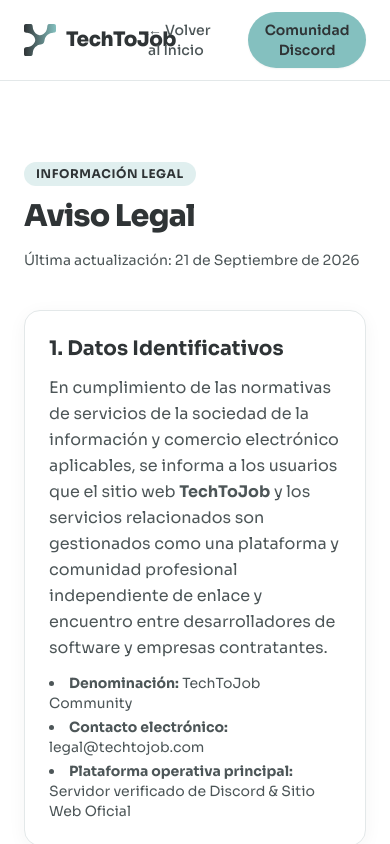
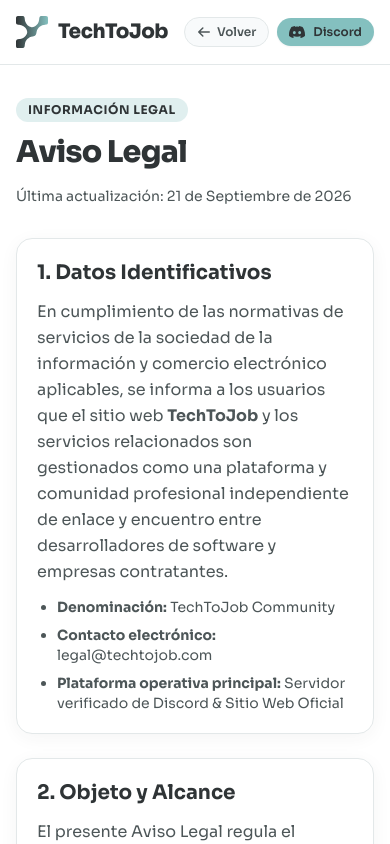
Before and after one commit to Tobias388/techtojob-landing, a website built with Vite: page aviso-legal.html in a window 390 px wide. Shown: the top 844 px of the page. Built offline with nearby package versions, Linux system fonts and the light colour scheme.

Commit message:
Refactor header and main content layout in aviso-legal.html
Updated layout and styling of the header and main content sections in aviso-legal.html. Adjusted spacing, added classes for better responsiveness, and improved accessibility features.

```diff
--- a/aviso-legal.html
+++ b/aviso-legal.html
@@ -28,27 +28,35 @@
 
   <!-- HEADER -->
   <header class="sticky top-0 z-50 w-full bg-white/90 backdrop-blur-md border-b border-border-main transition-all duration-200">
-    <div class="max-w-7xl mx-auto px-6 h-20 flex items-center justify-between">
+    <div class="max-w-7xl mx-auto px-4 sm:px-6 h-16 sm:h-20 flex items-center justify-between gap-3">
       <!-- Logo Principal: Mobile (Símbolo + Texto) | Desktop (Logo Horizontal v1Positivo) -->
-      <a href="./index.html" class="flex items-center gap-2.5 font-extrabold text-xl lg:text-2xl tracking-tight text-text-main focus-visible:ring-2 focus-visible:ring-primary rounded-lg" aria-label="TechToJob Inicio">
+      <a href="./index.html" class="flex items-center gap-2.5 font-extrabold text-xl lg:text-2xl tracking-tight text-text-main focus-visible:ring-2 focus-visible:ring-primary rounded-lg flex-shrink-0" aria-label="TechToJob Inicio">
         <img src="/logos/simbolo-degradado.svg" alt="TechToJob" width="34" height="34" class="h-8 w-8 sm:hidden flex-shrink-0">
         <span class="sm:hidden">TechToJob</span>
         <img src="/logos/v1-positivo.svg" alt="TechToJob" width="162" height="24" class="hidden sm:block h-7 lg:h-8 w-auto">
       </a>
 
-      <nav class="flex items-center gap-6 text-sm font-medium text-text-muted">
-        <a href="./index.html" class="hover:text-text-main transition-colors focus-visible:ring-2 focus-visible:ring-primary rounded px-1">&larr; Volver al Inicio</a>
-        <a href="https://discord.gg/rY9hfDeqB" target="_blank" rel="noopener noreferrer" class="btn btn--primary text-sm py-2 px-4">
-          Comunidad Discord
+      <nav class="flex items-center gap-2 sm:gap-4 flex-shrink-0">
+        <a href="./index.html" class="inline-flex items-center gap-1.5 px-3 py-1.5 sm:px-3.5 sm:py-2 rounded-full text-xs sm:text-sm font-semibold text-text-muted hover:text-text-main bg-bg-alt hover:bg-white border border-border-main hover:border-primary transition-all whitespace-nowrap focus-visible:ring-2 focus-visible:ring-primary">
+          <svg class="w-3.5 h-3.5 sm:w-4 sm:h-4 shrink-0" fill="none" stroke="currentColor" viewBox="0 0 24 24" aria-hidden="true">
+            <path stroke-linecap="round" stroke-linejoin="round" stroke-width="2.5" d="M10 19l-7-7m0 0l7-7m-7 7h18" />
+          </svg>
+          <span>Volver<span class="hidden sm:inline"> al Inicio</span></span>
+        </a>
+        <a href="https://discord.gg/rY9hfDeqB" target="_blank" rel="noopener noreferrer" class="btn btn--primary text-xs sm:text-sm py-1.5 px-3 sm:py-2 sm:px-4 whitespace-nowrap">
+          <svg class="w-4 h-4 shrink-0" viewBox="0 0 24 24" fill="currentColor" aria-hidden="true">
+            <path d="M20.317 4.37a19.791 19.791 0 0 0-4.885-1.515.074.074 0 0 0-.079.037c-.21.375-.444.864-.608 1.25a18.27 18.27 0 0 0-5.487 0 12.64 12.64 0 0 0-.617-1.25.077.077 0 0 0-.079-.037A19.736 19.736 0 0 0 3.677 4.37a.07.07 0 0 0-.032.027C.533 9.046-.32 13.58.099 18.057a.082.082 0 0 0 .031.057 19.9 19.9 0 0 0 5.993 3.03.078.078 0 0 0 .084-.028c.462-.63.874-1.295 1.226-1.994.021-.041.001-.09-.041-.106a13.107 13.107 0 0 1-1.872-.892.077.077 0 0 1-.008-.128 10.2 10.2 0 0 0 .372-.292.074.074 0 0 1 .077-.01c3.929 1.793 8.18 1.793 12.061 0a.074.074 0 0 1 .078.01c.12.098.246.198.373.292a.077.077 0 0 1-.006.127 12.299 12.299 0 0 1-1.873.894.077.077 0 0 0-.041.107c.36.698.772 1.362 1.225 1.993a.076.076 0 0 0 .084.028 19.839 19.839 0 0 0 6.002-3.03.077.077 0 0 0 .032-.054c.5-5.177-.838-9.674-3.549-13.66a.061.061 0 0 0-.031-.028zM8.02 15.33c-1.183 0-2.157-1.085-2.157-2.419 0-1.333.956-2.419 2.157-2.419 1.21 0 2.176 1.096 2.157 2.42 0 1.333-.956 2.418-2.157 2.418zm7.975 0c-1.183 0-2.157-1.085-2.157-2.419 0-1.333.955-2.419 2.157-2.419 1.21 0 2.176 1.096 2.157 2.42 0 1.333-.946 2.418-2.157 2.418z" />
+          </svg>
+          <span><span class="hidden sm:inline">Comunidad </span>Discord</span>
         </a>
       </nav>
     </div>
   </header>
 
   <!-- CONTENT -->
-  <main id="main-content" class="py-section-mob lg:py-section-desk flex-grow">
-    <div class="max-w-4xl mx-auto px-6">
-      <div class="mb-10">
+  <main id="main-content" class="py-8 sm:py-12 lg:py-16 flex-grow">
+    <div class="max-w-4xl mx-auto px-4 sm:px-6">
+      <div class="mb-8 sm:mb-10">
         <span class="text-xs font-bold tracking-wider text-text-main uppercase bg-primary/25 px-3 py-1 rounded-full inline-block mb-3">
           Información Legal
         </span>
@@ -58,20 +66,20 @@
         <p class="text-text-muted text-sm">Última actualización: 21 de Septiembre de 2026</p>
       </div>
 
-      <div class="space-y-8 text-text-muted text-base leading-relaxed">
-        <section class="card bg-white">
+      <div class="space-y-6 sm:space-y-8 text-text-muted text-base leading-relaxed">
+        <section class="card bg-white p-5 sm:p-6 lg:p-8">
           <h2 class="text-xl font-bold text-text-main mb-3">1. Datos Identificativos</h2>
           <p>
             En cumplimiento de las normativas de servicios de la sociedad de la información y comercio electrónico aplicables, se informa a los usuarios que el sitio web <strong>TechToJob</strong> y los servicios relacionados son gestionados como una plataforma y comunidad profesional independiente de enlace y encuentro entre desarrolladores de software y empresas contratantes.
           </p>
-          <ul class="list-disc list-inside mt-3 space-y-1 text-sm">
+          <ul class="list-disc pl-5 mt-3 space-y-2 text-sm">
             <li><strong>Denominación:</strong> TechToJob Community</li>
             <li><strong>Contacto electrónico:</strong> legal@techtojob.com</li>
             <li><strong>Plataforma operativa principal:</strong> Servidor verificado de Discord & Sitio Web Oficial</li>
           </ul>
         </section>
 
-        <section class="card bg-white">
+        <section class="card bg-white p-5 sm:p-6 lg:p-8">
           <h2 class="text-xl font-bold text-text-main mb-3">2. Objeto y Alcance</h2>
           <p>
             El presente Aviso Legal regula el acceso, navegación y uso del sitio web TechToJob, así como las responsabilidades derivadas de la utilización de sus contenidos (textos, gráficos, códigos, diseños, guías y recursos).
@@ -81,12 +89,12 @@
           </p>
         </section>
 
-        <section class="card bg-white">
+        <section class="card bg-white p-5 sm:p-6 lg:p-8">
           <h2 class="text-xl font-bold text-text-main mb-3">3. Condiciones de Uso y Comunidad</h2>
           <p>
             El Usuario se compromete a hacer un uso adecuado, ético y lícito de los recursos y canales de comunicación puestos a disposición. Queda expresamente prohibido:
           </p>
-          <ul class="list-disc list-inside mt-3 space-y-1 text-sm">
+          <ul class="list-disc pl-5 mt-3 space-y-2 text-sm">
             <li>Publicar vacantes falsas, engañosas o sin rango salarial transparente cuando sea requerido.</li>
             <li>Realizar actividades de spam masivo o scraping no autorizado de perfiles de usuarios.</li>
             <li>Vulnerar derechos de propiedad intelectual de desafíos técnicos o códigos compartidos.</li>
@@ -94,14 +102,14 @@
           </ul>
         </section>
 
-        <section class="card bg-white">
+        <section class="card bg-white p-5 sm:p-6 lg:p-8">
           <h2 class="text-xl font-bold text-text-main mb-3">4. Exención de Responsabilidad</h2>
           <p>
             TechToJob actúa como facilitador y punto de encuentro entre profesionales técnicos independientes y empresas contratantes. TechToJob no interviene en las relaciones contractuales, acuerdos laborales o negociaciones salariales que las partes acuerden privadamente fuera o dentro de la comunidad, ni percibe comisiones directas sobre contratos individuales.
           </p>
         </section>
 
-        <section class="card bg-white">
+        <section class="card bg-white p-5 sm:p-6 lg:p-8">
           <h2 class="text-xl font-bold text-text-main mb-3">5. Propiedad Intelectual e Industrial</h2>
           <p>
             Todos los derechos sobre el diseño web, logotipos, marcas, código fuente y contenidos propios de TechToJob están protegidos por leyes de propiedad intelectual. Las marcas registradas y logos de terceros pertenecen a sus respectivos titulares.
```
